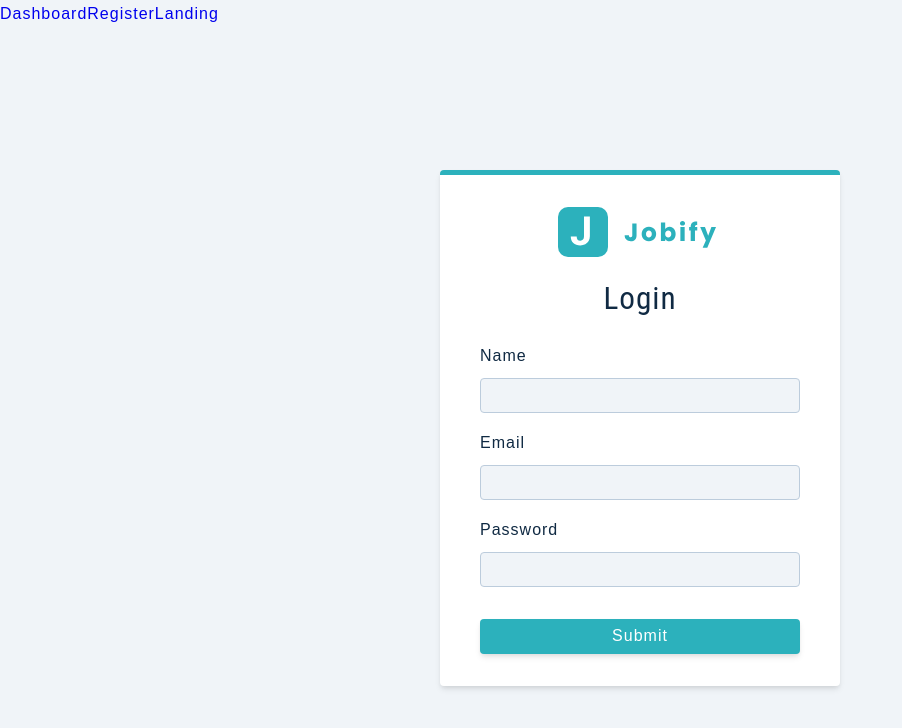
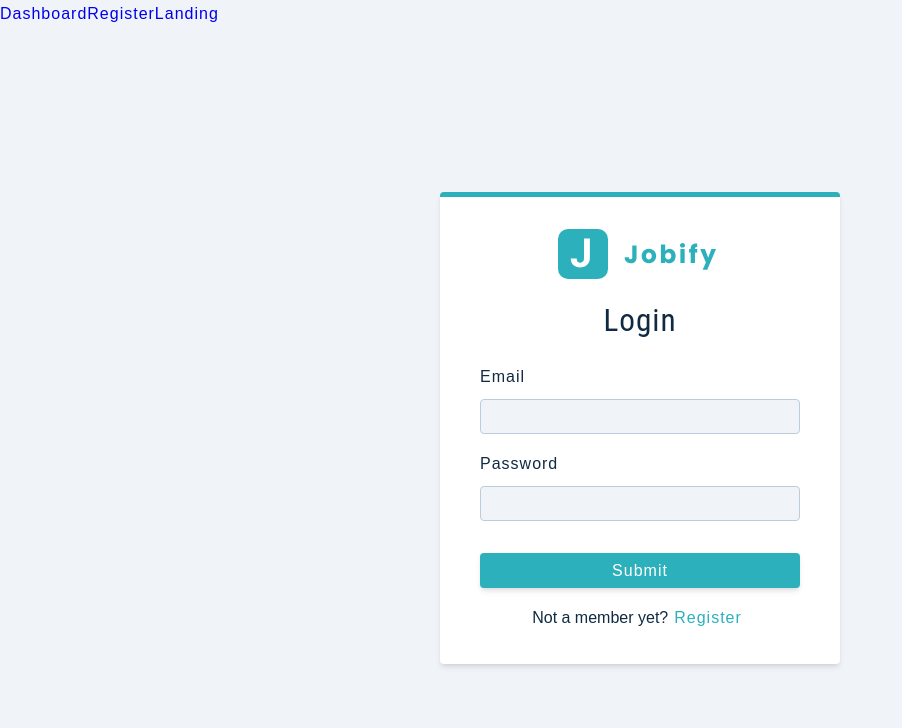
Before and after one commit to demonben/jobify, a React (Create React App) app in the folder client/: page /register in a window 1280 px wide. Shown: the top 728 px of the page, without its empty margins (0-902 px from the left). Built offline with nearby package versions, Linux system fonts and the light colour scheme.

Commit message:
added toggle login/register button logic

```diff
--- a/client/src/components/index.js
+++ b/client/src/components/index.js
@@ -1,4 +1,5 @@
 import Logo from "./Logo";
 import FormRow from "./FormRow";
+import Alert from "./Alert";
 
-export { Logo,FormRow };
+export { Logo,FormRow, Alert };
--- a/client/src/pages/Register.js
+++ b/client/src/pages/Register.js
@@ -1,19 +1,24 @@
-import { useState, useEffect } from "react";
+import { useState } from "react";
 import Wrapper from "../assets/wrappers/RegisterPage";
-import { Logo, FormRow } from "../components";
+import { Logo, FormRow, Alert } from "../components";
 
 const initialState = {
   name: "",
   email: "",
   password: "",
   isMember: true,
+  showAlert: false,
 };
 
 const Register = () => {
   const [values, setValues] = useState(initialState);
 
+  const toggleMember = () => {
+    setValues({ ...values, isMember: !values.isMember });
+  };
+
   const handleChange = (e) => {
-    console.log(e);
+    console.log(e.target);
   };
   const onSubmit = (e) => {
     e.preventDefault(e.target);
@@ -24,14 +29,18 @@
     <Wrapper className="full-page">
       <form className="form" onSubmit={onSubmit}>
         <Logo />
-        <h3>Login</h3>
+        <h3>{values.isMember ? "Login" : "Register"}</h3>
+        {values.showAlert && <Alert />}
         {/* name input */}
+        {!values.isMember && (
           <FormRow
             type="text"
             name="name"
             value={values.name}
             handleChange={handleChange}
           />
+        )}
+
         {/* email input */}
         <FormRow
           type="email"
@@ -49,6 +58,12 @@
         <button type="submit" className="btn btn-block">
           Submit{" "}
         </button>
+        <p>
+          {values.isMember ? "Not a member yet?" : "Already a member?"}
+          <button type="button" onClick={toggleMember} className="member-btn">
+            {values.isMember ? "Register" : "Login"}
+          </button>
+        </p>
       </form>
     </Wrapper>
   );
```
Lines whose indentation alone changed are shown as unchanged.
